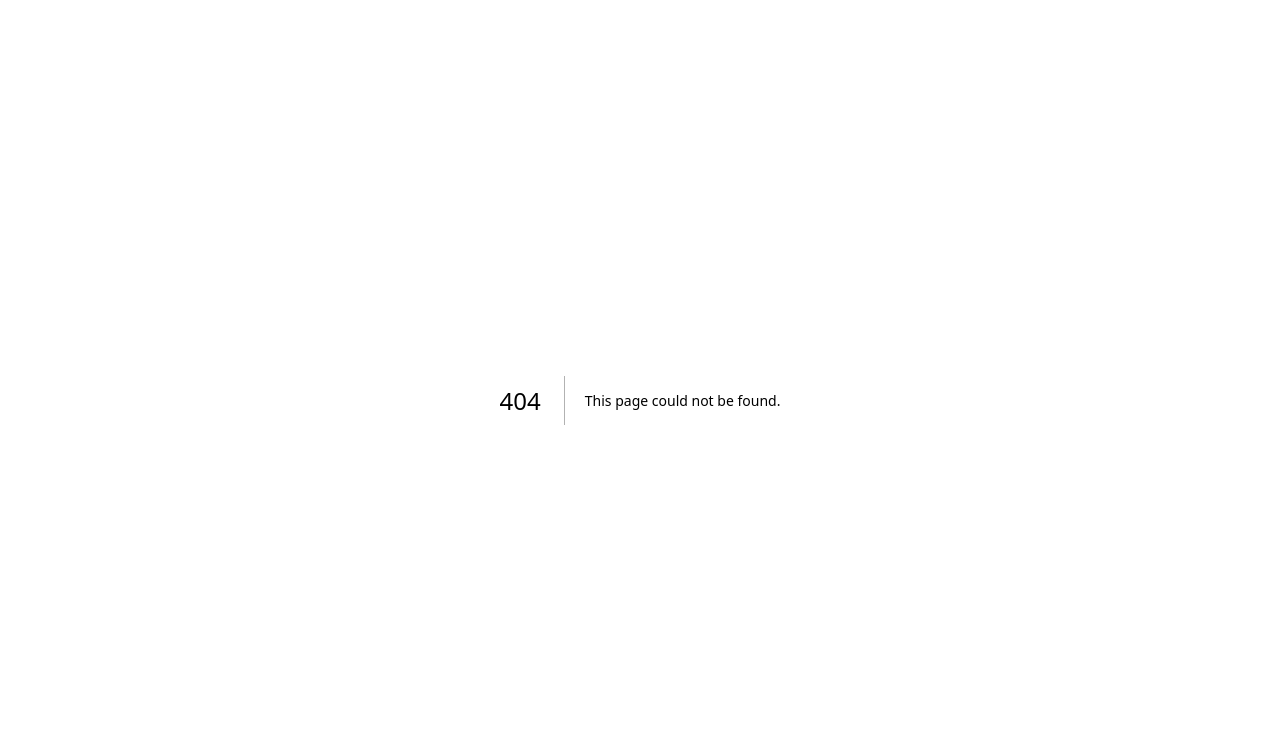
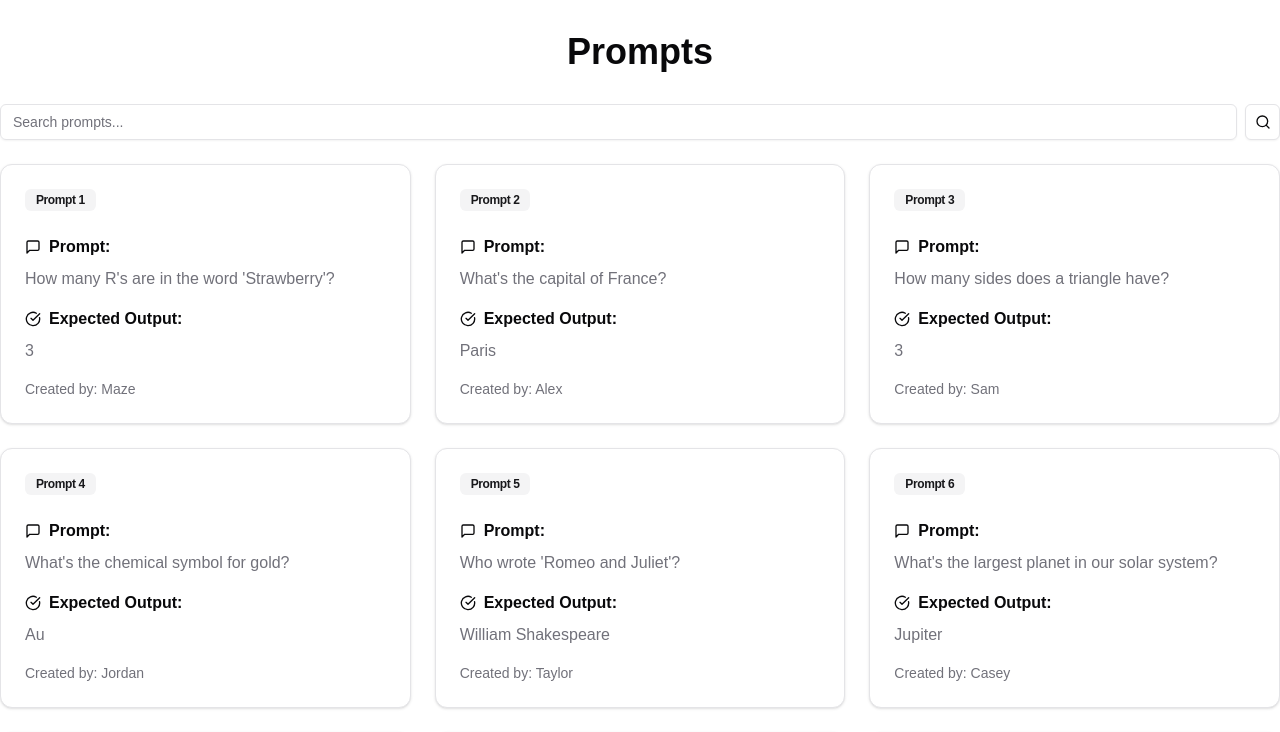
Before and after one commit to mazeincoding/PromptsLabs, a Next.js app: page /prompts in a window 1280 px wide. Before the commit this address had no page. Shown: the top 732 px of the page. Built offline with nearby package versions, Linux system fonts and the light colour scheme.

Commit message:
Separated prompt card into new component

```diff
--- /dev/null
+++ b/src/app/prompts/page.tsx
@@ -0,0 +1,37 @@
+"use client";
+import { prompts } from "@/data/prompts";
+import { Input } from "@/components/ui/input";
+import { Button } from "@/components/ui/button";
+import { Search } from "lucide-react";
+import { useState } from "react";
+import { PromptCard } from "@/components/prompt-card";
+
+export default function Prompts() {
+  const [search_query, set_search_query] = useState("");
+
+  const filtered_prompts = prompts.filter((prompt) =>
+    prompt.input.toLowerCase().includes(search_query.toLowerCase())
+  );
+
+  return (
+    <div className="container mx-auto py-8">
+      <h1 className="text-4xl font-bold mb-8 text-center">Prompts</h1>
+      <div className="mb-6 flex items-center gap-2">
+        <Input
+          placeholder="Search prompts..."
+          value={search_query}
+          onChange={(e) => set_search_query(e.target.value)}
+          className="flex-grow"
+        />
+        <Button variant="outline" size="icon">
+          <Search className="h-4 w-4" />
+        </Button>
+      </div>
+      <div className="grid grid-cols-1 md:grid-cols-2 lg:grid-cols-3 gap-6">
+        {filtered_prompts.map((prompt, index) => (
+          <PromptCard key={index} prompt={prompt} index={index} />
+        ))}
+      </div>
+    </div>
+  );
+}
--- a/src/components/library.tsx
+++ b/src/components/library.tsx
@@ -1,12 +1,10 @@
 "use client";
 
 import { useState } from "react";
-import { Card, CardContent, CardHeader, CardTitle } from "@/components/ui/card";
-import { Badge } from "@/components/ui/badge";
 import { Button } from "@/components/ui/button";
 import { prompts } from "@/data/prompts";
-import { MessageSquare, CheckCircle, ChevronDown } from "lucide-react";
 import { useRouter } from "next/navigation";
+import { PromptCard } from "@/components/prompt-card";
 
 export function Library() {
   const [visible_prompts, set_visible_prompts] = useState(5);
@@ -21,41 +19,12 @@ export function Library() {
       <h2 className="text-3xl font-bold mb-8 text-center">Prompt Library</h2>
       <div className="grid grid-cols-1 md:grid-cols-2 lg:grid-cols-3 gap-8">
         {prompts.slice(0, visible_prompts).map((prompt, index) => (
-          <Card key={index} className="hover:shadow-lg transition-shadow">
-            <CardHeader className="flex flex-row items-center justify-between">
-              <CardTitle className="flex items-center">
-                <Badge variant="secondary">Prompt #{index + 1}</Badge>
-              </CardTitle>
-            </CardHeader>
-            <CardContent className="space-y-4">
-              <div>
-                <p className="font-semibold mb-2 flex items-center">
-                  <MessageSquare className="mr-2 h-4 w-4" />
-                  Prompt:
-                </p>
-                <p className="text-muted-foreground">{prompt.input}</p>
-              </div>
-              <div>
-                <p className="font-semibold mb-2 flex items-center">
-                  <CheckCircle className="mr-2 h-4 w-4" />
-                  Expected Output:
-                </p>
-                <p className="text-muted-foreground">
-                  {prompt.expected_output}
-                </p>
-              </div>
-              <p className="text-sm text-muted-foreground">
-                Created by: {prompt.created_by}
-              </p>
-            </CardContent>
-          </Card>
+          <PromptCard key={index} prompt={prompt} index={index} />
         ))}
       </div>
       {visible_prompts < prompts.length && (
         <div className="mt-8 text-center">
-          <Button onClick={show_more}>
-            Show more
-          </Button>
+          <Button onClick={show_more}>Show more</Button>
         </div>
       )}
     </div>
--- /dev/null
+++ b/src/components/prompt-card.tsx
@@ -0,0 +1,41 @@
+import { TPrompt } from "@/types/prompt";
+import { Card, CardContent, CardHeader, CardTitle } from "@/components/ui/card";
+import { Badge } from "@/components/ui/badge";
+import { MessageSquare, CheckCircle } from "lucide-react";
+
+export function PromptCard({
+  prompt,
+  index,
+}: {
+  prompt: TPrompt;
+  index: number;
+}) {
+  return (
+    <Card className="hover:shadow-lg transition-shadow">
+      <CardHeader className="flex flex-row items-center justify-between">
+        <CardTitle className="flex items-center">
+          <Badge variant="secondary">Prompt {index + 1}</Badge>
+        </CardTitle>
+      </CardHeader>
+      <CardContent className="space-y-4">
+        <div>
+          <p className="font-semibold mb-2 flex items-center">
+            <MessageSquare className="mr-2 h-4 w-4" />
+            Prompt:
+          </p>
+          <p className="text-muted-foreground">{prompt.input}</p>
+        </div>
+        <div>
+          <p className="font-semibold mb-2 flex items-center">
+            <CheckCircle className="mr-2 h-4 w-4" />
+            Expected Output:
+          </p>
+          <p className="text-muted-foreground">{prompt.expected_output}</p>
+        </div>
+        <p className="text-sm text-muted-foreground">
+          Created by: {prompt.created_by}
+        </p>
+      </CardContent>
+    </Card>
+  );
+}
```
